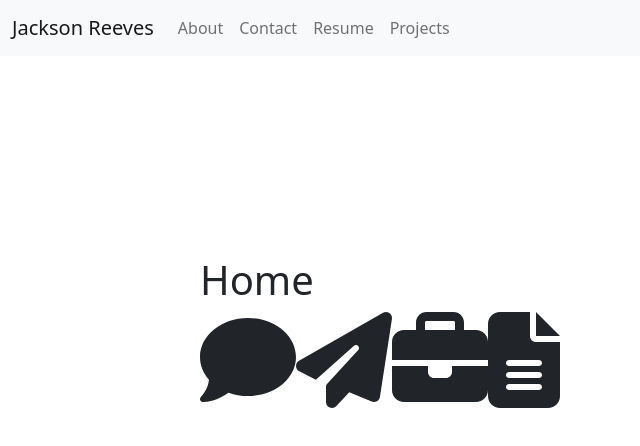
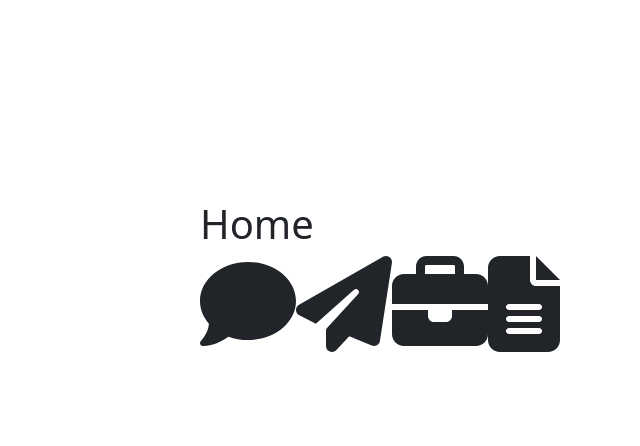
Before and after one commit to jtreeves/portfolio-react, a React (Create React App) app: page / in a window 1280 px wide. Shown: the top 446 px of the page, without its empty margins (0-640 px from the left). Built offline with nearby package versions, Linux system fonts and the light colour scheme.

Commit message:
[App] Display NavBar only on non-Home pages via useLocation hook

```diff
--- a/src/App.jsx
+++ b/src/App.jsx
@@ -1,8 +1,9 @@
 import {
     Routes,
     Route,
-    Navigate
-  } from 'react-router-dom'
+    Navigate,
+    useLocation
+} from 'react-router-dom'
 import Home from './pages/Home'
 import About from './pages/About'
 import Contact from './pages/Contact'
@@ -13,9 +14,12 @@ import NavBar from './components/NavBar'
 import './style/main.css'
 
 function App() {
+    const location = useLocation()
+    const notHome = location.pathname !== '/'
+
     return (
         <>
-            <NavBar />
+            {notHome && <NavBar />}
 
             <Routes>
 
--- a/src/pages/Home.jsx
+++ b/src/pages/Home.jsx
@@ -1,5 +1,5 @@
 import { FontAwesomeIcon } from '@fortawesome/react-fontawesome'
-import {  faBriefcase, faComment, faPaperPlane, faFileAlt } from '@fortawesome/free-solid-svg-icons'
+import { faBriefcase, faComment, faPaperPlane, faFileAlt } from '@fortawesome/free-solid-svg-icons'
 
 
 function Home() {
```
